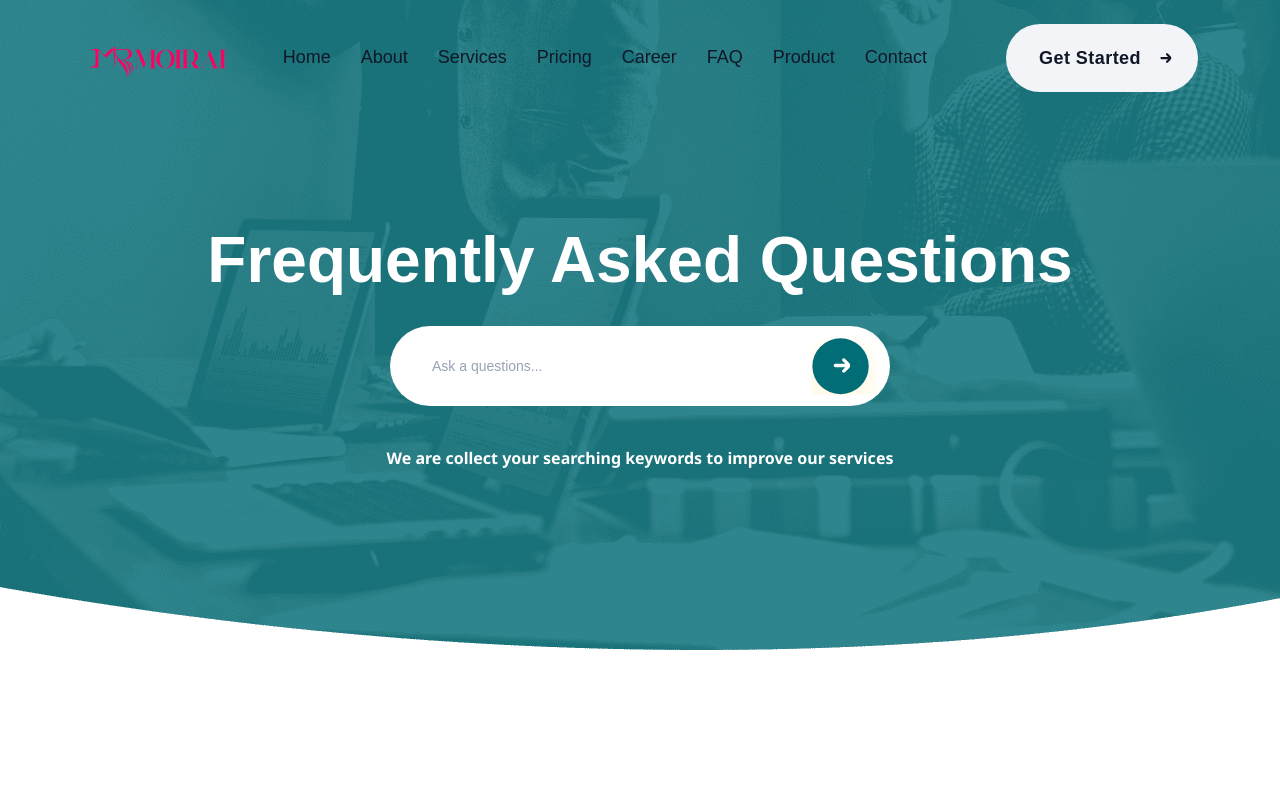
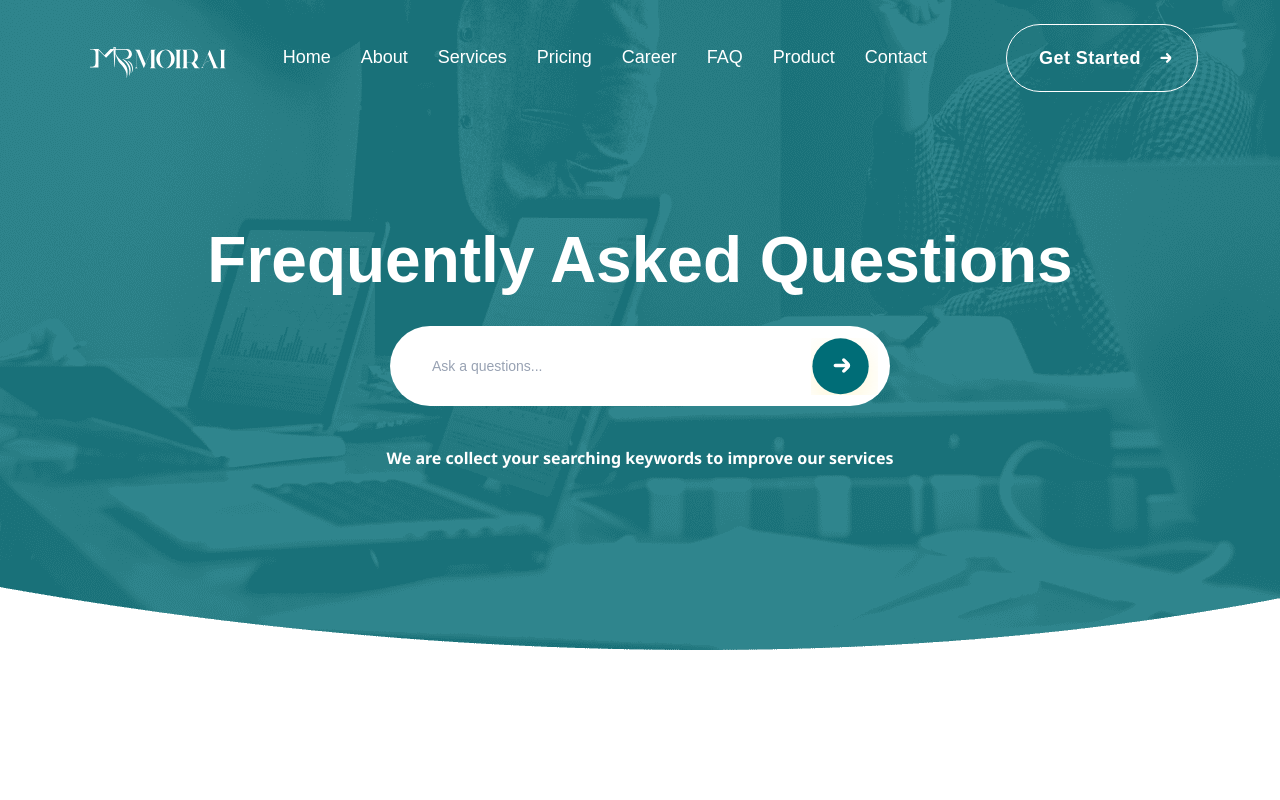
Before and after one commit to Loc-Phan/moirai, an Angular app: page /faqs in a window 1280 px wide. Shown: the top 800 px of the page. Built offline with nearby package versions, Linux system fonts and the light colour scheme; a web font is replaced by a local one.

Commit message:
add header service

```diff
--- a/src/app/faqs/first-faq/first-faq.component.ts
+++ b/src/app/faqs/first-faq/first-faq.component.ts
@@ -1,11 +1,12 @@
-import { Component } from "@angular/core";
+import { Component, OnDestroy, inject } from "@angular/core";
+import { HeaderService } from "src/app/services/header.service";
 import { AccordionData } from "src/app/shared/components/accordion/accordion.compoent";
 
 @Component({
 	selector: "first-faq-app",
 	templateUrl: "./first-faq.component.html",
 })
-export class FirstFaqComponent {
+export class FirstFaqComponent implements OnDestroy {
 	accordionData: AccordionData[] = [
 		{
 			title: "Does altering pants affect their shape?",
@@ -51,4 +52,11 @@ export class FirstFaqComponent {
 				"Altered or tailored products are not eligible for exchange or return. In the event that you receive inaccurately altered or defective products, you can contact our Customer Service team for assistance.",
 		},
 	];
+	headerService = inject(HeaderService);
+	constructor() {
+		this.headerService.setHeaderStyleObs("header-style-5");
+	}
+	ngOnDestroy() {
+		this.headerService.setHeaderStyleObs("");
+	}
 }
--- /dev/null
+++ b/src/app/services/header.service.ts
@@ -0,0 +1,17 @@
+import { Injectable } from "@angular/core";
+import { BehaviorSubject, Observable } from "rxjs";
+
+@Injectable({
+  providedIn: 'root',
+})
+export class HeaderService {
+	private headerStyleObs$: BehaviorSubject<string> = new BehaviorSubject("");
+
+	getHeaderStyleObs(): Observable<string> {
+		return this.headerStyleObs$.asObservable();
+	}
+
+	setHeaderStyleObs(style: string) {
+		this.headerStyleObs$.next(style);
+	}
+}
--- a/src/app/shared/components/header/header.component.html
+++ b/src/app/shared/components/header/header.component.html
@@ -25,7 +25,7 @@
 									? '/assets/images/template/logo.svg'
 									: '/assets/images/template/logo-white.svg'
 							}}" />
-            <img *ngIf="!headerStyle" width="{187}" height="{50}" alt="Moirai" src="/assets/imgs/template/logo.svg" />
+            <img *ngIf="!headerStyle" width="{187}" height="{50}" alt="Moirai" src="/assets/images/template/logo.svg" />
           </a>
         </div>
         <div class="header-nav">
--- a/src/app/shared/components/header/header.component.ts
+++ b/src/app/shared/components/header/header.component.ts
@@ -1,12 +1,13 @@
-import { Component, HostListener, Input } from "@angular/core";
+import { Component, HostListener, Inject } from "@angular/core";
+import { HeaderService } from "src/app/services/header.service";
 
 @Component({
 	selector: "header-app",
-  templateUrl: "./header.component.html",
-  styleUrls: ["./header.component.scss"]
+	templateUrl: "./header.component.html",
+	styleUrls: ["./header.component.scss"],
 })
 export class HeaderComponent {
-	@Input() headerStyle = "normal-logo";
+	headerStyle = "";
 	scroll: boolean = false;
 	openClass: string = "";
 	headers = [
@@ -43,6 +44,11 @@ export class HeaderComponent {
 			url: "/contact",
 		},
 	];
+	constructor(@Inject(HeaderService) headerService: HeaderService) {
+		headerService
+			.getHeaderStyleObs()
+			.subscribe((style) => (this.headerStyle = style));
+	}
 	@HostListener("window:scroll", ["$event"])
 	onScroll() {
 		let scrollCheck: boolean = window.scrollY > 100;
@@ -54,10 +60,10 @@ export class HeaderComponent {
 		document.body.classList.add("mobile-menu-active");
 		this.openClass = "sidebar-visible";
 	};
-  handleRemove() {
-    if (this.openClass === "sidebar-visible") {
+	handleRemove() {
+		if (this.openClass === "sidebar-visible") {
 			this.openClass = "";
 			document.body.classList.remove("mobile-menu-active");
 		}
-  }
+	}
 }
```
